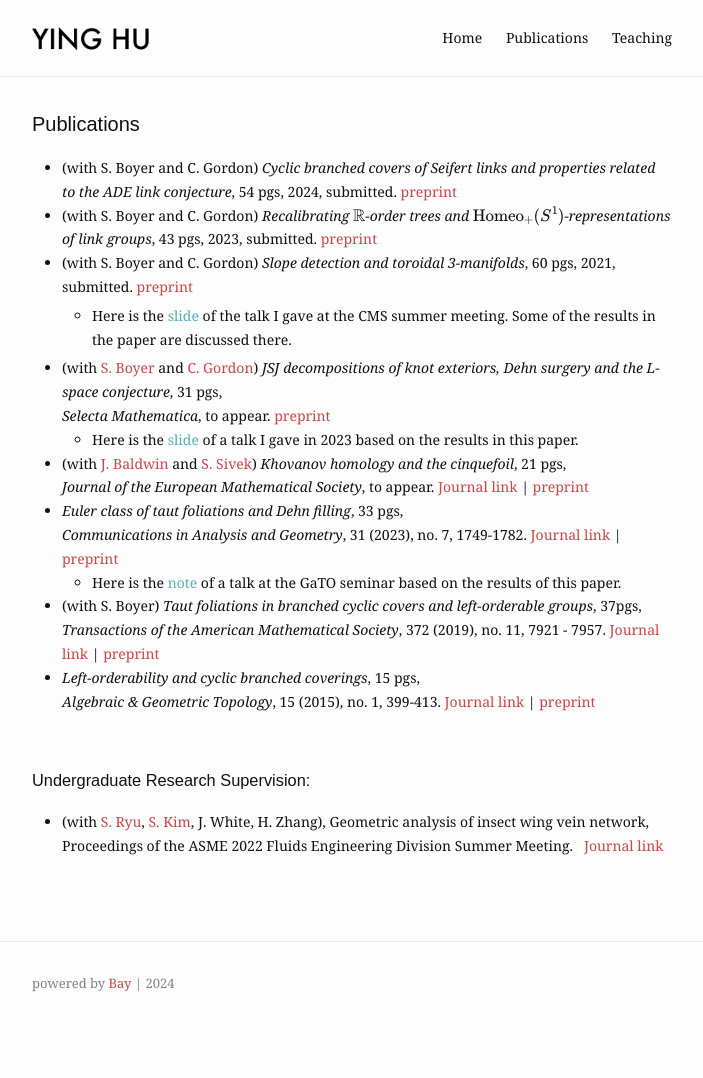
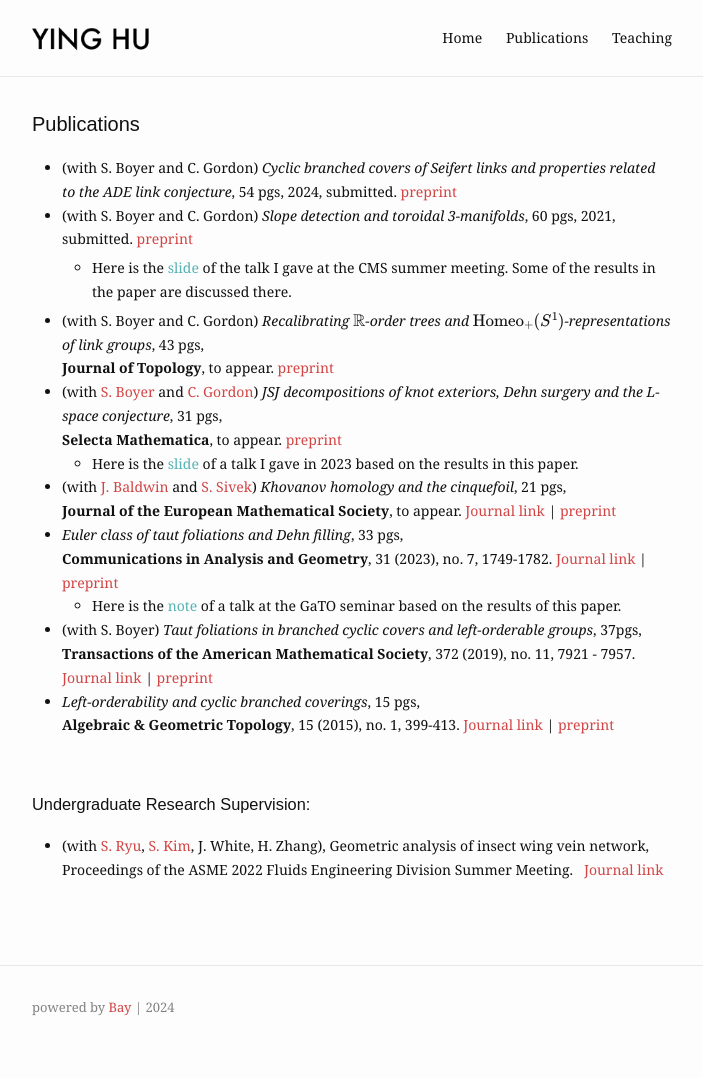
Before and after one commit to yinghu-math/yinghu-math.github.io, a Jekyll site: the page built from research.md, in a window 1280 px wide. Shown: the whole page, without its empty margins (288-991 px from the left). Built offline with Jekyll 4.4.1, drawn with Linux system fonts in a browser that asks for light colours; before the commit the page ends 1054 px from its top, so only the background shows below that.

Commit message:
add journal info

```diff
--- a/research.md
+++ b/research.md
@@ -8,26 +8,27 @@ slug: /research
     <ul>
         <li>(with S. Boyer and C. Gordon) <em>Cyclic branched covers of Seifert links and properties related to the ADE link conjecture</em>, 54 pgs, 2024, submitted. <a href="https://arxiv.org/abs/2402.15914">preprint</a>
         </li>
-        <li> (with S. Boyer and C. Gordon) <em>Recalibrating \(\mathbb{R}\)-order trees and \({\rm Homeo}_+(S^1)\)-representations of link groups</em>, 43 pgs, 2023, submitted. <a href="https://arxiv.org/abs/2306.10357">preprint</a>
-        </li>
         <li>(with S. Boyer and C. Gordon) <em>Slope detection and toroidal 3-manifolds</em>, 60 pgs, 2021, submitted. <a href="https://arxiv.org/abs/2106.14378">preprint</a>
             <ul>
             <li style="margin: 5px 0;"> Here is the <a href="/assets/files/slope_detection_talk_note_CMS.pdf" target="_blank" style="color: #55B3B1;">slide</a> of the talk I gave at the CMS summer meeting. Some of the results in the paper are discussed there.
             </li>
             </ul>
         </li>
+        <li> (with S. Boyer and C. Gordon) <em>Recalibrating \(\mathbb{R}\)-order trees  and \({\rm Homeo}_+(S^1)\)-representations of link groups</em>, 43 pgs, <br>
+        <b>Journal of Topology</b>, to appear. <a href="https://arxiv.org/abs/2306.10357">preprint</a>
+        </li>
         <li>(with <a href="https://www.cirget.uqam.ca/boyer/">S. Boyer</a> and <a href="https://cns.utexas.edu/directory/item/353-gordon-cameron-m?Itemid=349">C. Gordon</a>) <em>JSJ decompositions of knot exteriors, Dehn surgery and the L-space conjecture</em>, 31 pgs, <br>
-        <em>Selecta Mathematica</em>, to appear.  <a href="https://arxiv.org/abs/2307.06815">preprint</a>
+        <b>Selecta Mathematica</b>, to appear.  <a href="https://arxiv.org/abs/2307.06815">preprint</a>
             <ul>
             <li> Here is the <a href="/assets/files/jsj_surgeries_atlanta.pdf" target="_blank" style="color: #55B3B1;">slide</a> of a talk I gave in 2023 based on the results in this paper.
             </li>
             </ul>
         </li>
         <li> (with <a href="https://sites.google.com/bc.edu/john-baldwin/home">J. Baldwin</a> and <a href="http://wwwf.imperial.ac.uk/~ssivek/">S. Sivek</a>) <em>Khovanov homology and the cinquefoil</em>, 21 pgs, <br>
-        <em>Journal of the European Mathematical Society</em>, to appear. <a href="https://ems.press/journals/jems/articles/13947393"> Journal link </a> | <a href="https://arxiv.org/abs/2105.12102">preprint</a>
+        <b>Journal of the European Mathematical Society</b>, to appear. <a href="https://ems.press/journals/jems/articles/13947393"> Journal link </a> | <a href="https://arxiv.org/abs/2105.12102">preprint</a>
         </li>
         <li> <em>Euler class of taut foliations and Dehn filling</em>, 33 pgs, <br>
-        <em>Communications in Analysis and Geometry</em>, 31 (2023), no. 7, 1749-1782.  <a href="https://www.intlpress.com/site/pub/pages/journals/items/cag/content/vols/0031/0007/index.php"> Journal link </a> | <a href="https://arxiv.org/abs/1912.01645">preprint</a>
+        <b>Communications in Analysis and Geometry</b>, 31 (2023), no. 7, 1749-1782.  <a href="https://www.intlpress.com/site/pub/pages/journals/items/cag/content/vols/0031/0007/index.php"> Journal link </a> | <a href="https://arxiv.org/abs/1912.01645">preprint</a>
             <ul>
             <li> Here is the <a
             href="/assets/files/GaT_online_annotated.pdf" style="color: #55B3B1;" target="_blank">note</a> of a talk at the GaTO seminar based on the results of this paper.
@@ -36,10 +37,10 @@ slug: /research
         </li>
     <li> (with S. Boyer) <em>Taut foliations in branched cyclic covers and left-orderable
     groups</em>, 37pgs,  <br>
-    <em>Transactions of the American Mathematical Society</em>, 372 (2019), no. 11, 7921 - 7957.  <a href="https://www.ams.org/journals/tran/2019-372-11/S0002-9947-2019-07833-9/"> Journal link </a> | <a href="https://arxiv.org/abs/1711.04578v3">preprint</a>
+    <b>Transactions of the American Mathematical Society</b>, 372 (2019), no. 11, 7921 - 7957.  <a href="https://www.ams.org/journals/tran/2019-372-11/S0002-9947-2019-07833-9/"> Journal link </a> | <a href="https://arxiv.org/abs/1711.04578v3">preprint</a>
     </li>
     <li> <em>Left-orderability and cyclic branched coverings</em>, 15 pgs, <br>
-    <em>Algebraic & Geometric Topology</em>, 15 (2015), no. 1, 399-413. <a href="https://msp.org/agt/2015/15-1/p12.xhtml">Journal link</a> | <a href="https://arxiv.org/abs/1311.3291">preprint</a>
+    <b>Algebraic & Geometric Topology</b>, 15 (2015), no. 1, 399-413. <a href="https://msp.org/agt/2015/15-1/p12.xhtml">Journal link</a> | <a href="https://arxiv.org/abs/1311.3291">preprint</a>
     </li>
     </ul>
 </div>
```
Also changed, not shown: teaching.md (+1 -1 lines).
